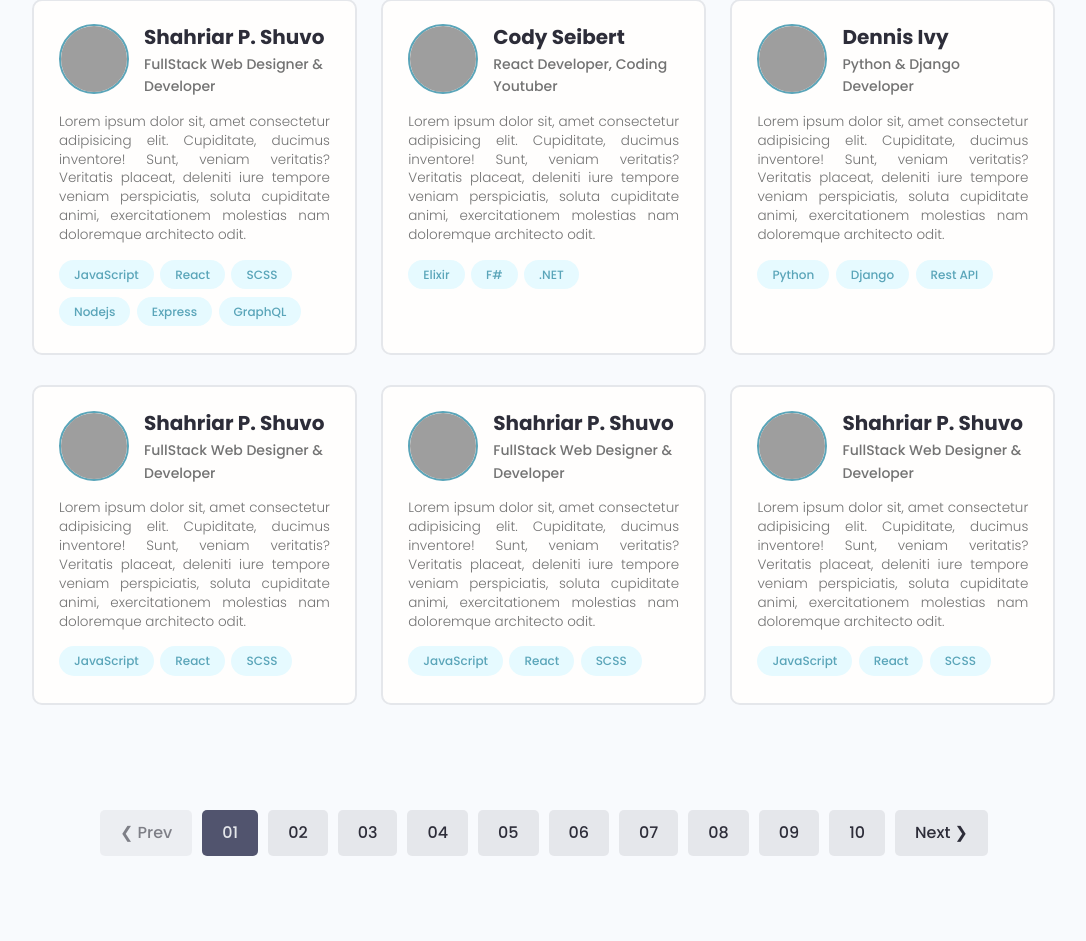
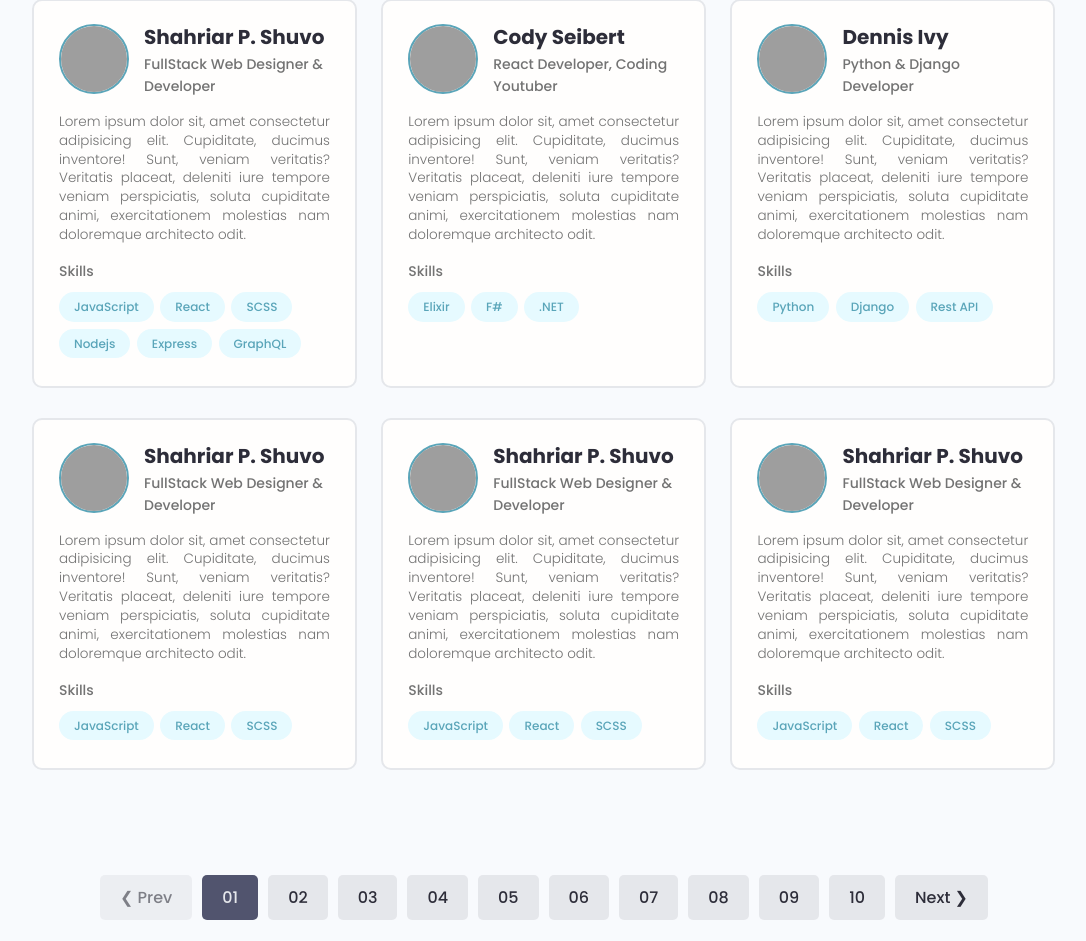
Before and after one commit to gurnitha/django-kamu-bisa-apa, a Django app: page / in a window 1280 px wide. Shown: the part 483-1424 px from the top of the page, without its empty margins (96-1182 px from the left). Before the commit the page ends 1339 px from the top, so only its background shows below. Run offline with Django 3.2, Linux system fonts and the light colour scheme; some libraries are stand-ins or nearby versions; grey boxes are pictures that could not be loaded.

Commit message:
4.4 Modifikasi halaman profile_list

```diff
--- a/apps/profiles/templates/profiles/profile_list.html
+++ b/apps/profiles/templates/profiles/profile_list.html
@@ -49,6 +49,9 @@
                                     animi, exercitationem molestias nam doloremque architecto odit.
                                 </p>
                                 <div class="dev__skills">
+                                	<div class="dev__meta">
+                                        <h5 style="margin-bottom: 10px;">Skills</h5>
+                                    </div>
                                     <span class="tag tag--pill tag--main">
                                     <small>JavaScript</small>
                                     </span>
@@ -87,6 +90,9 @@
                                     animi, exercitationem molestias nam doloremque architecto odit.
                                 </p>
                                 <div class="dev__skills">
+                                	<div class="dev__meta">
+                                        <h5 style="margin-bottom: 10px;">Skills</h5>
+                                    </div>
                                     <span class="tag tag--pill tag--main">
                                     <small>Elixir</small>
                                     </span>
@@ -116,6 +122,9 @@
                                     animi, exercitationem molestias nam doloremque architecto odit.
                                 </p>
                                 <div class="dev__skills">
+                                	<div class="dev__meta">
+                                        <h5 style="margin-bottom: 10px;">Skills</h5>
+                                    </div>
                                     <span class="tag tag--pill tag--main">
                                     <small>Python</small>
                                     </span>
@@ -145,6 +154,9 @@
                                     animi, exercitationem molestias nam doloremque architecto odit.
                                 </p>
                                 <div class="dev__skills">
+                                	<div class="dev__meta">
+                                        <h5 style="margin-bottom: 10px;">Skills</h5>
+                                    </div>
                                     <span class="tag tag--pill tag--main">
                                     <small>JavaScript</small>
                                     </span>
@@ -174,6 +186,9 @@
                                     animi, exercitationem molestias nam doloremque architecto odit.
                                 </p>
                                 <div class="dev__skills">
+                                	<div class="dev__meta">
+                                        <h5 style="margin-bottom: 10px;">Skills</h5>
+                                    </div>
                                     <span class="tag tag--pill tag--main">
                                     <small>JavaScript</small>
                                     </span>
@@ -203,6 +218,9 @@
                                     animi, exercitationem molestias nam doloremque architecto odit.
                                 </p>
                                 <div class="dev__skills">
+                                	<div class="dev__meta">
+                                        <h5 style="margin-bottom: 10px;">Skills</h5>
+                                    </div>
                                     <span class="tag tag--pill tag--main">
                                     <small>JavaScript</small>
                                     </span>
```
Also changed, not shown: README.md.
